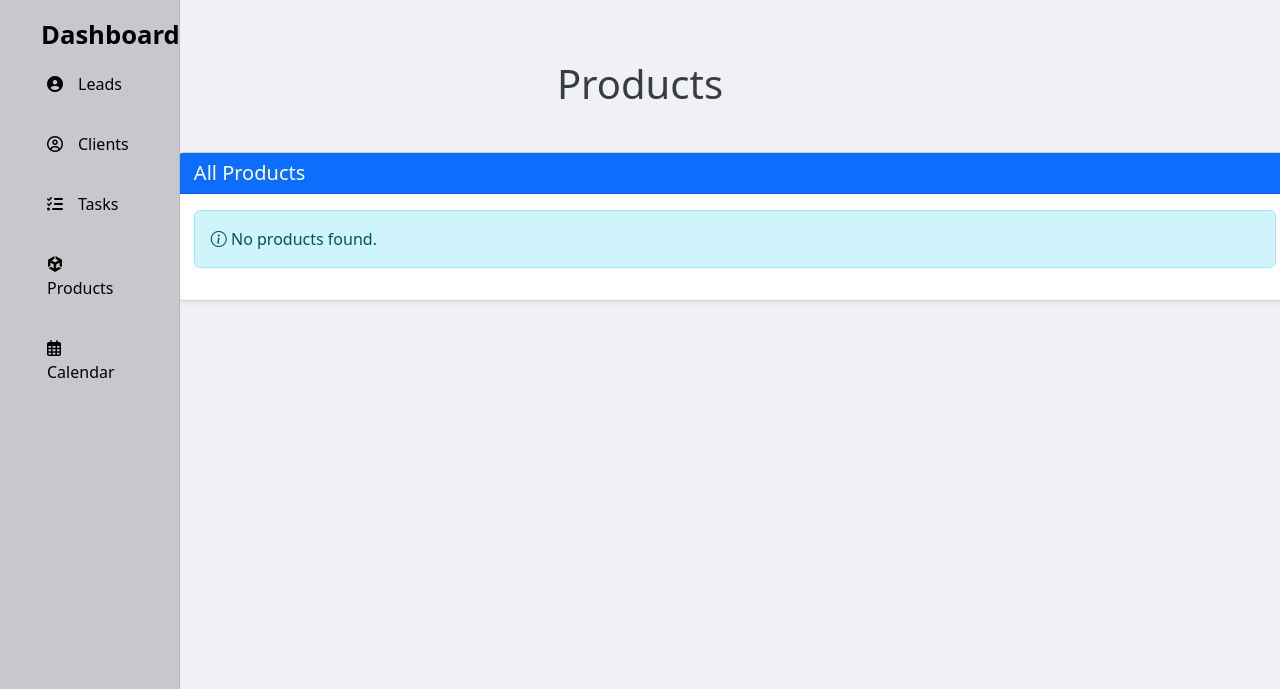
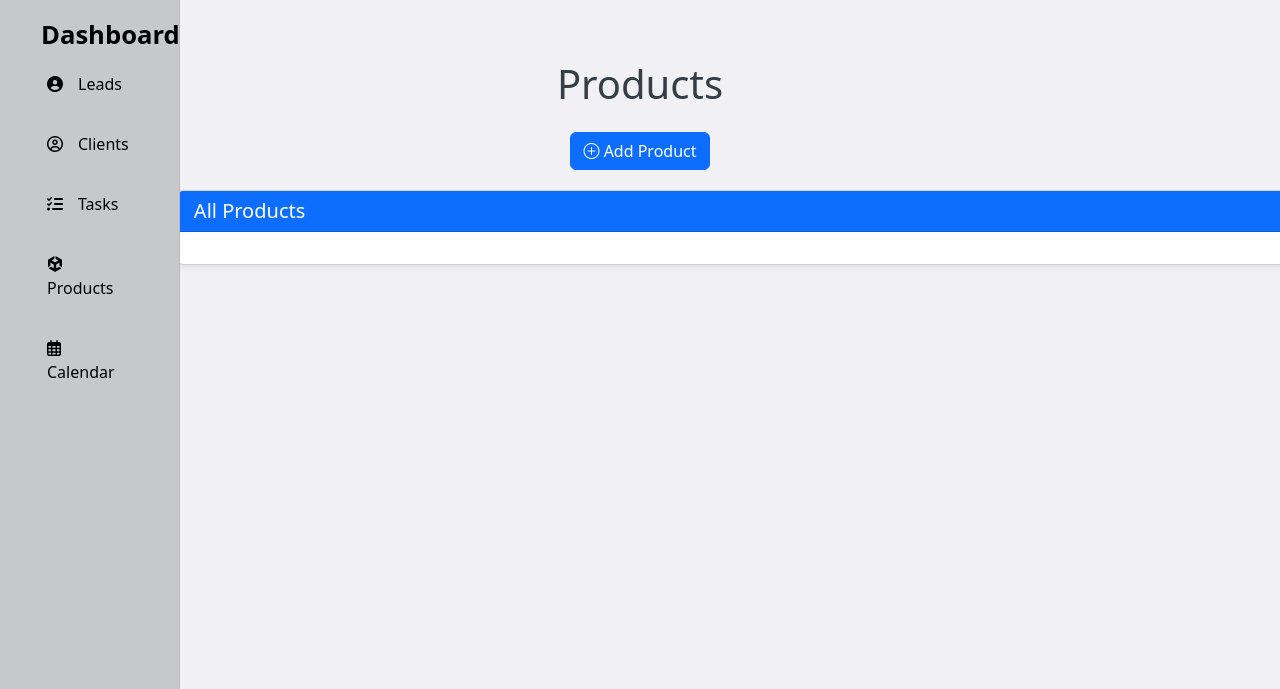
Before and after one commit to lenkamac/CrmSystem, a Django app: page /dashboard/products/ in a window 1280 px wide. Shown: the part 50-739 px from the top of the page. Run offline with Django 5.2, Linux system fonts and the light colour scheme; data that the repository does not hold is empty; some libraries are stand-ins or nearby versions.

Commit message:
add, delete and edit option for product in product list

```diff
--- a/product/templates/product/products-list.html
+++ b/product/templates/product/products-list.html
@@ -1,4 +1,5 @@
 {% extends 'base.html' %}
+
 {% load static %}
 
 {% block title %}
@@ -13,7 +14,26 @@
                 <div class="col-12 text-center">
                     <h1 class="mb-4">Products</h1>
                 </div>
+                <div class="col-12 text-center">
+                    <a href="{% url 'product:add_product' %}" class="btn btn-primary">
+                        <i class="bi bi-plus-circle"></i> Add Product
+                    </a>
+                </div>
+                <div class="col-12">
+                    <div class="text-center">
+                        {% if messages %}
+                            {% for message in messages %}
+                                <div class="alert alert-{{ message.tags }} alert-dismissible fade show" role="alert">
+                                    {{ message }}
+                                    <button type="button" class="btn-close" data-bs-dismiss="alert"></button>
+                                </div>
+                            {% endfor %}
+                        {% endif %}
+                    </div>
+                </div>
             </div>
+
+
 
             <div class="row justify-content-center">
                 <div class="col-12">
@@ -46,8 +66,11 @@
                                                     <a href="{% url 'product:product_detail' product.id %}" class="btn btn-sm btn-info">
                                                         <i class="bi bi-eye"></i> View
                                                     </a>
-                                                    <a href="#" class="btn btn-sm btn-warning">
+                                                    <a href="{% url 'product:edit_product' product.id %}" class="btn btn-sm btn-warning">
                                                         <i class="bi bi-pencil"></i> Edit
+                                                    </a>
+                                                    <a href="{% url 'product:delete_product' product.id %}" class="btn btn-sm btn-danger">
+                                                        <i class="bi bi-trash"></i> Delete
                                                     </a>
                                                 </td>
                                             </tr>
@@ -66,4 +89,18 @@
             </div>
         </div>
 
+    <script>
+            // Automatically hide alert messages after 3 seconds (3000 milliseconds)
+        document.addEventListener('DOMContentLoaded', function() {
+        setTimeout(function() {
+          document.querySelectorAll('.alert').forEach(function(alert) {
+            // Fade out for a smooth effect (optional)
+            alert.style.transition = "opacity 0.5s linear";
+            alert.style.opacity = 0;
+            setTimeout(function() { alert.remove(); }, 500); // remove from DOM after fade out
+          });
+        }, 3000); // Show message for 3 seconds
+        });
+    </script>
+
 {% endblock %}
--- a/product/urls.py
+++ b/product/urls.py
@@ -7,4 +7,7 @@ app_name = 'product'
 urlpatterns = [
     path('', ProductListView.as_view(), name='product_list'),
     path('<int:pk>/', ProductDetailView.as_view(), name='product_detail'),
+    path('add/', views.add_product, name='add_product'),
+    path('edit/<int:product_id>/', views.edit_product, name='edit_product'),
+    path('delete/<int:product_id>/', views.delete_product, name='delete_product'),
 ]
--- a/product/views.py
+++ b/product/views.py
@@ -1,6 +1,7 @@
 
 from django.contrib.auth.mixins import LoginRequiredMixin
-
+from django.shortcuts import render, redirect, get_object_or_404
+from django.contrib import messages
 from product.models import Product
 from django.views.generic import ListView, DetailView
 
@@ -24,3 +25,56 @@ class ProductDetailView(LoginRequiredMixin, DetailView):
         # Get all purchases for this product
         context['purchases'] = self.object.purchases.all().select_related('client', 'created_by')
         return context
+
+
+def add_product(request):
+    """Add a new product"""
+    if request.method == 'POST':
+        name = request.POST.get('name')
+        net_price = request.POST.get('net_price')
+        sold_quantity = request.POST.get('sold_quantity', 0)
+        description = request.POST.get('description', '')
+
+        # Create new product
+        Product.objects.create(
+            name=name,
+            net_price=net_price,
+            sold_quantity=sold_quantity,
+            description=description
+        )
+
+        messages.success(request, 'Product added successfully!')
+        return redirect('product:product_list')
+
+    return render(request, 'product/add-product.html')
+
+
+def delete_product(request, product_id):
+    """Delete a product"""
+    product = get_object_or_404(Product, id=product_id)
+
+    if request.method == 'POST':
+        product_name = product.name
+        product.delete()
+        messages.success(request, f'Product "{product_name}" has been deleted successfully!')
+        return redirect('product:product_list')
+
+    return render(request, 'product/delete-product.html', {'product': product})
+
+
+def edit_product(request, product_id):
+    """Edit an existing product"""
+    product = get_object_or_404(Product, id=product_id)
+
+    if request.method == 'POST':
+        product.name = request.POST.get('name')
+        product.net_price = request.POST.get('net_price')
+        product.sold_quantity = request.POST.get('sold_quantity', 0)
+        product.description = request.POST.get('description', '')
+
+        product.save()
+
+        messages.success(request, f'Product "{product.name}" has been updated successfully!')
+        return redirect('product:product_list')
+
+    return render(request, 'product/edit-product.html', {'product': product})
```
Also changed, not shown: product/templates/product/add-product.html (added, +48 -0 lines), product/templates/product/delete-product.html (added, +45 -0 lines), product/templates/product/edit-product.html (added, +53 -0 lines).
